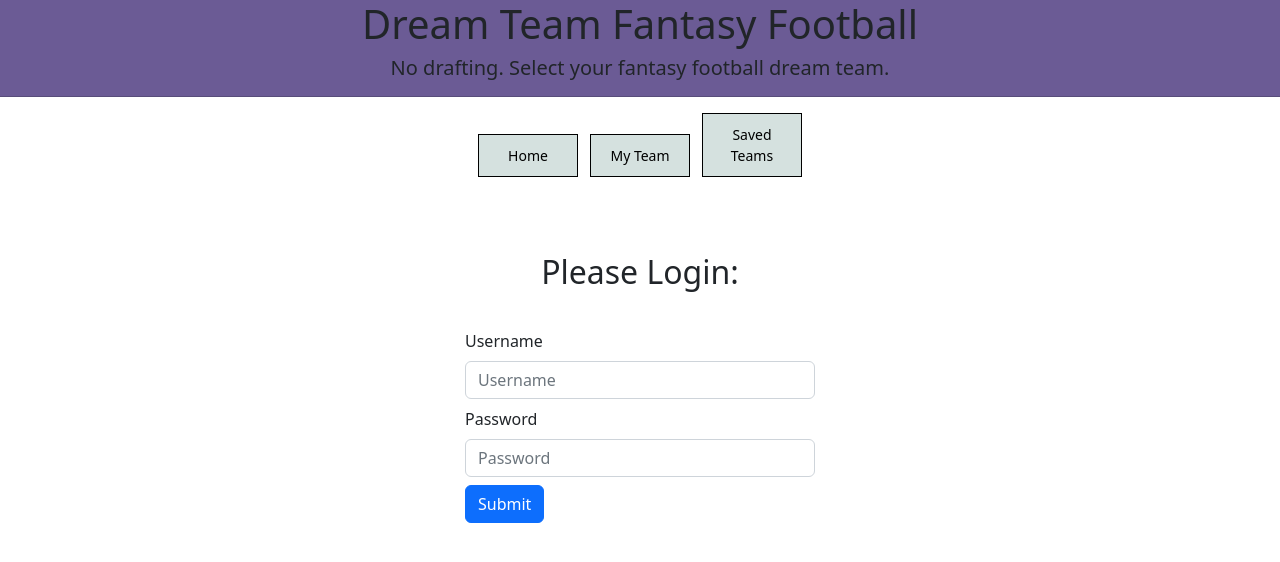
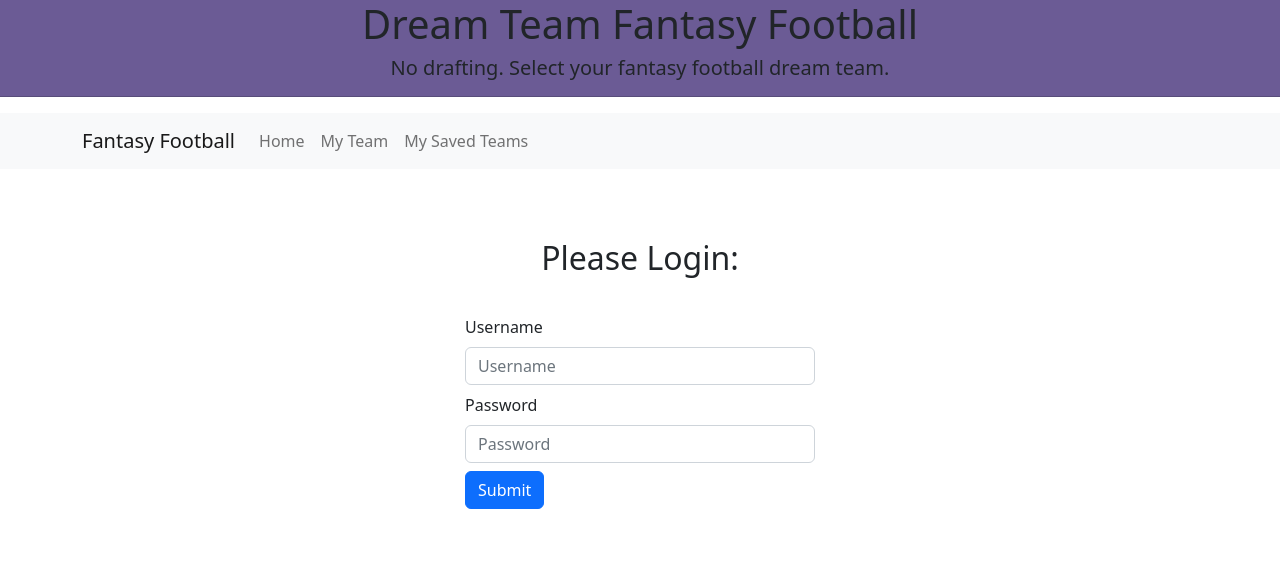
Before and after one commit to JWehder/Dream-Team-Fantasy-Football, a React (Create React App) app: page /login in a window 1280 px wide. Shown: the top 562 px of the page. Built offline with nearby package versions, Linux system fonts and the light colour scheme; no server answers.

Commit message:
adding bootstrap to navbar, getting rid of header

```diff
--- a/src/components/Login.js
+++ b/src/components/Login.js
@@ -17,12 +17,12 @@ function Login({ setHeader, setIsLoggedIn }) {
             ...userData,
             [e.target.name]: e.target.value
         })
-        setHeader(userData.username)
     }
 
     function handleSubmit(e) {
         e.preventDefault()
         setIsLoggedIn(true);
+        setHeader(userData.username)
         history.push("/");
     }
 
--- a/src/components/MyTeam.js
+++ b/src/components/MyTeam.js
@@ -22,9 +22,7 @@ function MyTeam({ isLoggedIn }) {
             </div>
             <CreateTeam />
             <PlayersTable positions= {positions} />
-
         </div>
-
     )
 }
 
--- a/src/components/NavBar.js
+++ b/src/components/NavBar.js
@@ -1,58 +1,25 @@
 import React from "react";
 import { NavLink } from "react-router-dom";
 import '../index.css'
+import Container from 'react-bootstrap/Container';
+import Nav from 'react-bootstrap/Nav';
+import Navbar from 'react-bootstrap/Navbar';
 
 function NavBar({ handleClick, isLoggedIn }) {
 
     return (
-        <div className="navBar">
-        <NavLink
-        to="/"
-        exact
-        className="navLink"
-        activeStyle={{
-        background: "#878f99",
-        }}
-      >
-        Home
-      </NavLink>
-      <NavLink
-        to="/myteam"
-        exact
-        className="navLink"
-        activeStyle={{
-        background: "#878f99",
-        }}
-      >
-        My Team
-      </NavLink>
-      <NavLink
-        to="/mysavedteams"
-        exact
-        className="navLink"
-        activeStyle={{
-        background: "#878f99",
-        }}
-      >
-        Saved Teams
-      </NavLink>
-
-      {isLoggedIn ?
-      <NavLink
-        to="/login"
-        exact
-        className="navLink"
-        onClick={handleClick}
-        activeStyle={{
-        background: "#878f99",
-        }}
-      >
-        Logout
-      </NavLink>
-      : ""
-      }
-
-
+      <div className="navBar">
+      <Navbar bg="light" variant="light">
+        <Container>
+          <Navbar.Brand to="/">Fantasy Football</Navbar.Brand>
+          <Nav className="me-auto">
+            <Nav.Link to="/">Home</Nav.Link>
+            <Nav.Link to="myteam">My Team</Nav.Link>
+            <Nav.Link to="mysavedteams">My Saved Teams</Nav.Link>
+            {isLoggedIn ? <Nav.Link href="login">Logout</Nav.Link> : ""}
+          </Nav>
+        </Container>
+      </Navbar>
       </div>
     )
 }
--- a/src/context/myTeam.js
+++ b/src/context/myTeam.js
@@ -73,7 +73,6 @@ function TeamProvider({ children }) {
           })
     }
 
-
     function handlePlayerClick(playerName) {
         fetch('http://localhost:3000/players')
           .then(resp => resp.json())
--- a/src/index.js
+++ b/src/index.js
@@ -11,8 +11,6 @@ root.render(
   <BrowserRouter>
     <App />
   </BrowserRouter>
-
-
 );
 
 // If you want to start measuring performance in your app, pass a function
```
